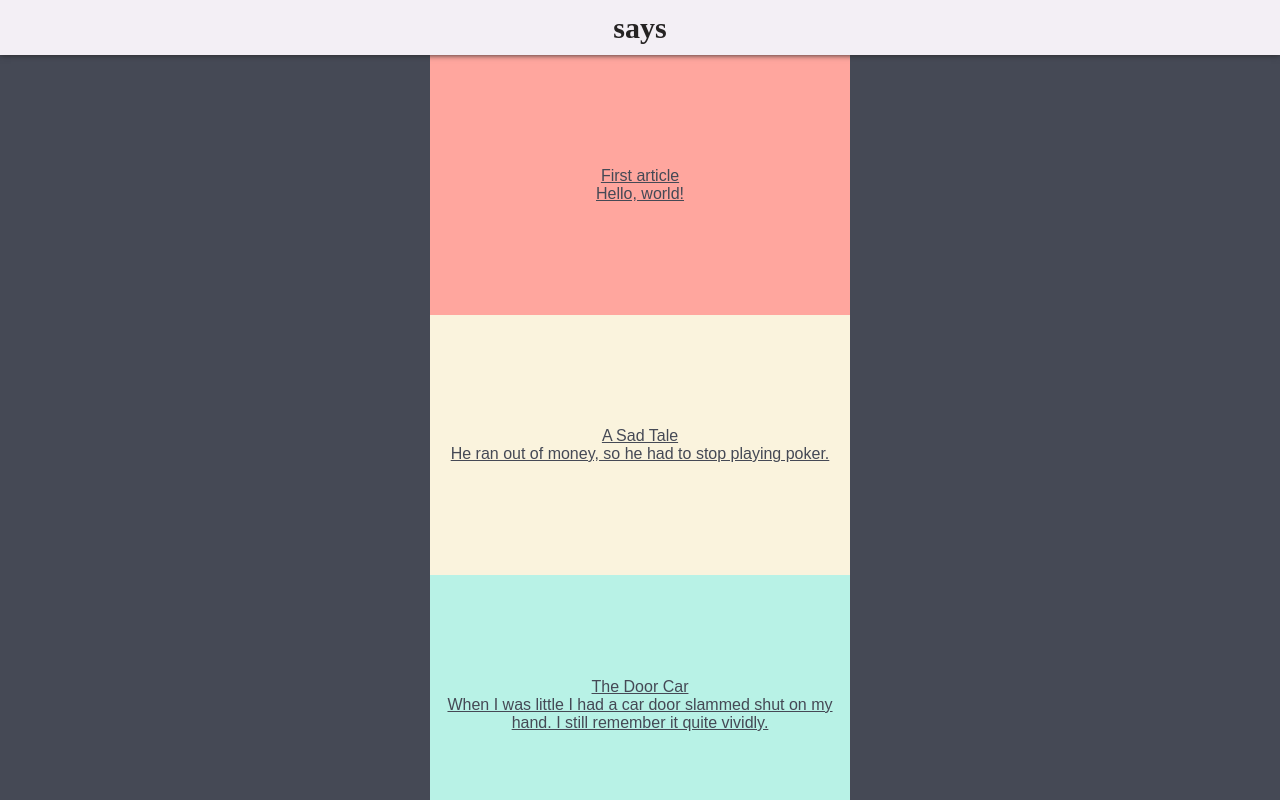
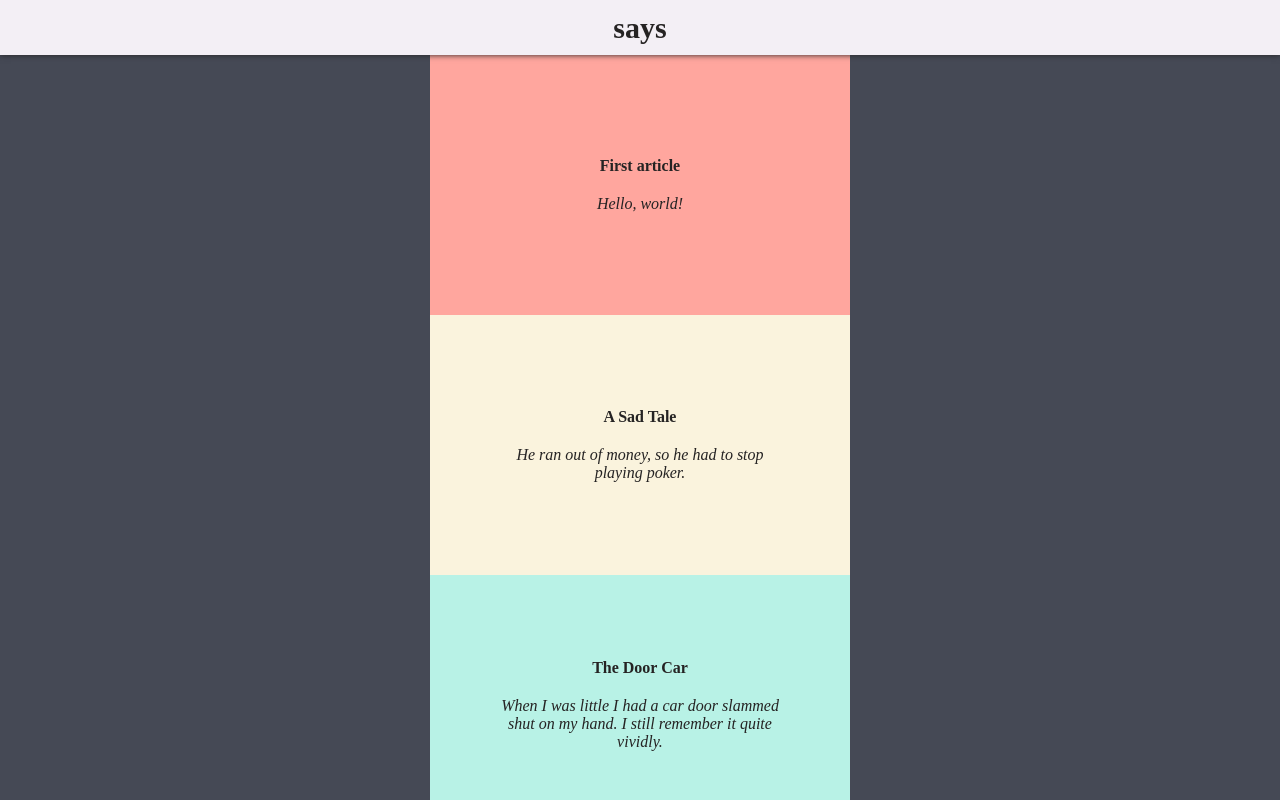
Before and after one commit to jdgillespie91/dot-blog, a React (Create React App) app: page / in a window 1280 px wide. Shown: the top 800 px of the page. Built offline with nearby package versions, Linux system fonts and the light colour scheme.

Commit message:
<Jake> Add title and summary styles to cards

```diff
--- a/src/App.css
+++ b/src/App.css
@@ -80,9 +80,12 @@
 
 .card {
   display: flex;
+  flex-direction: column;
   align-items: center;
   justify-content: center;
   text-align: center;
+
+  text-decoration: none;
 
   height: 260px;
   width: 100%;
@@ -102,6 +105,27 @@
 
 .card:nth-child(4n+3) {
   color: var(--bg-color);
+}
+
+.card-title {
+  width: 70%;
+  margin: 10px;
+
+  font-family: 'Merriweather', serif;
+  font-weight: bold;
+  font-size: 16px;
+  color: #252323;
+}
+
+.card-summary {
+  width: 70%;
+  margin: 10px;
+
+  font-family: 'Merriweather', serif;
+  font-weight: normal;
+  font-size: 16px;
+  font-style: italic;
+  color: #252323;
 }
 
 .footer {
--- a/src/App.js
+++ b/src/App.js
@@ -30,7 +30,12 @@ function Cards() {
 function Card(props) {
   const style = {backgroundColor: props.backgroundColor};
 
-  return <Link className="card" to={props.link} style={style}>{props.title}<br/>{props.summary}</Link>
+  return (
+    <Link className="card" to={props.link} style={style}>
+      <div className="card-title">{props.title}</div>
+      <div className="card-summary">{props.summary}</div>
+    </Link>
+  )
 }
 
 function About() {
```
